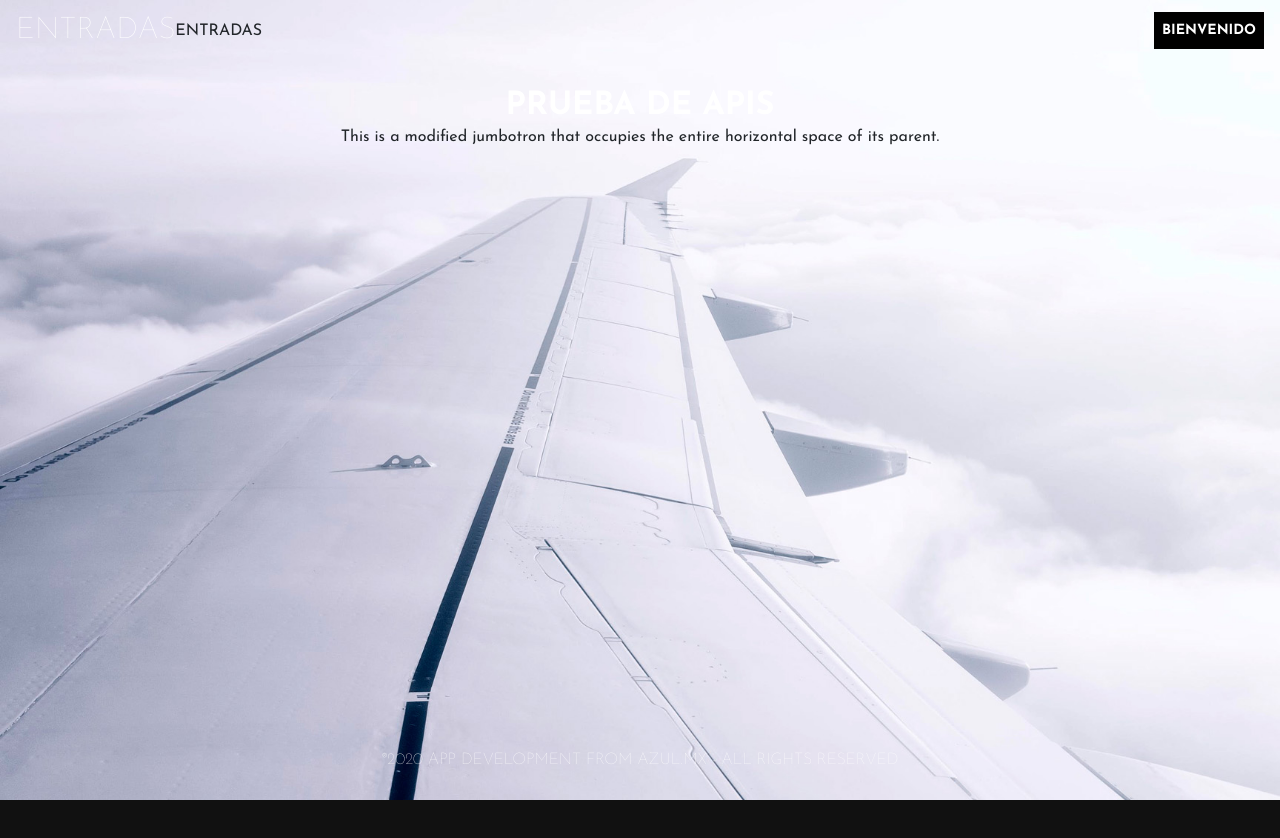
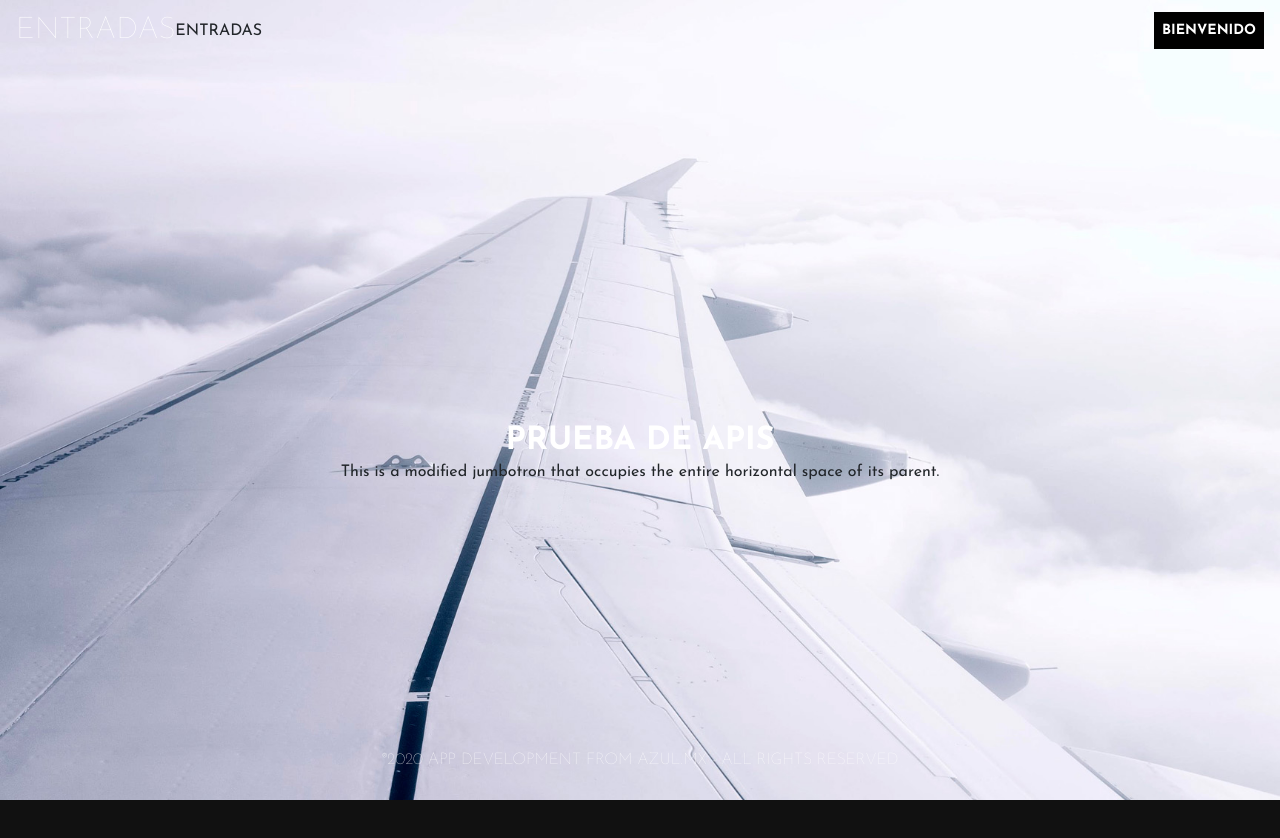
Before and after one commit to axelobscura/next-mysql, a Next.js app: page / in a window 1280 px wide. Shown: the top 838 px of the page. Before the commit the page ends 800 px from the top, so only its background shows below. Built offline with nearby package versions, Linux system fonts and the light colour scheme.

Commit message:
Layout inicio

```diff
--- a/components/layout/index.tsx
+++ b/components/layout/index.tsx
@@ -4,11 +4,19 @@ const name = 'Your Name'
 export const siteTitle = 'Next.js Sample Website'
 
 function Layout({ children, home }) {
-    let imagen = "";
+    let estilo = {};
     if(home === "home"){
-        imagen = "fondo_avion.jpg"
+        estilo = {
+            background: 'url(fondo_avion.jpg) no-repeat center center fixed',
+            backgroundSize: 'cover',
+            height: '100vh',
+        }
     } else {
-        imagen = "fondo_isla.jpg"
+        estilo = {
+            background: 'url(fondo_isla.jpg) no-repeat center center fixed',
+            backgroundSize: 'cover',
+            height: '100vh'
+        }
     }
     return (
         <div>
@@ -21,11 +29,7 @@ function Layout({ children, home }) {
                 <meta name="og:title" content={siteTitle} />
                 <meta name="twitter:card" content="summary_large_image" />
             </Head>
-            <main style={{
-                background: 'url('+imagen+') no-repeat center center fixed',
-                backgroundSize: 'cover',
-                height: '100vh'
-            }}>{children}</main>
+            <main style={estilo}>{children}</main>
         </div>
     )
 }
--- a/pages/index.tsx
+++ b/pages/index.tsx
@@ -5,14 +5,12 @@ import Container from '@/components/container'
 import Jumbotronix from '@/components/jumbotron'
 import Layout from '@/components/layout'
 
-import { useEntries } from '@/lib/swr-hooks'
-
 export default function IndexPage() {
   return (
     <Layout home="home">
       <div>
         <Nav />
-        <Container>
+        <Container className=" home">
           <Jumbotronix title="PRUEBA DE APIS" />
         </Container>
       </div>
--- a/styles/index.css
+++ b/styles/index.css
@@ -36,6 +36,12 @@ body {
 a.bg-black {
   padding: 10px;
 }
+.container-fluid.home {
+  display: flex;
+  justify-content: center;
+  align-items: center;
+  height: 100vh;
+}
 /* Start purging... */
 @tailwind components;
 /* Stop purging. */
```
